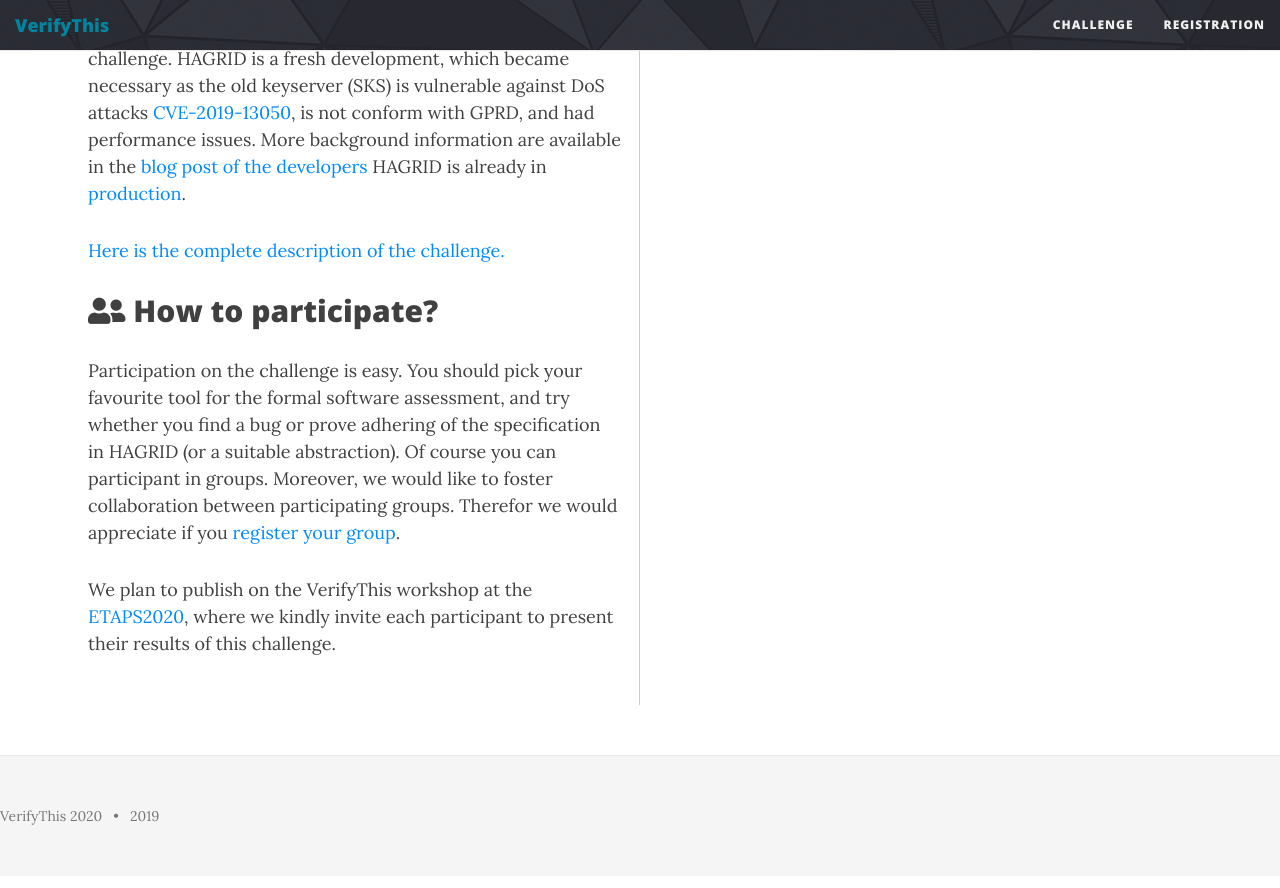
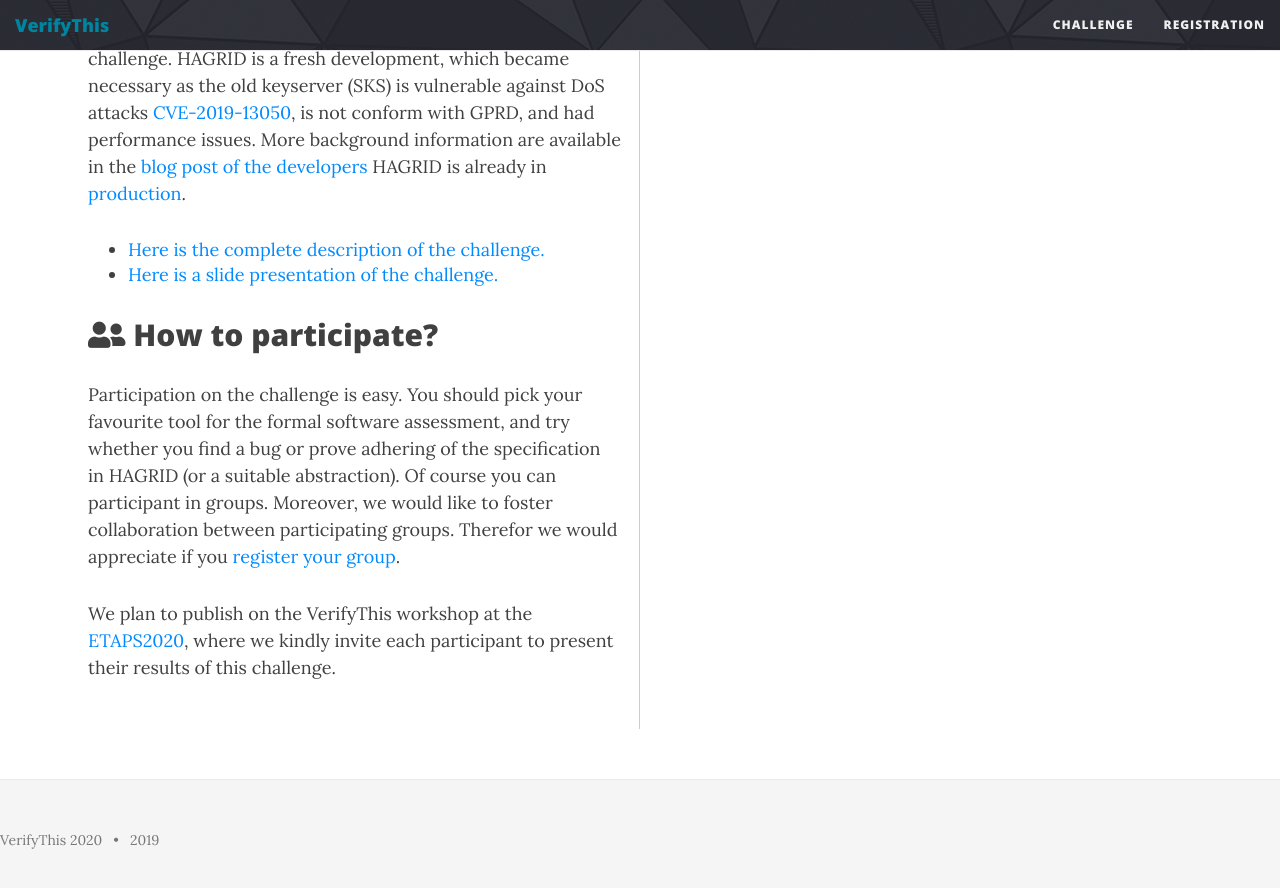
Before and after one commit to verifythis/verifythis.github.io, a Jekyll site: the page built from index.html, in a window 1280 px wide and 900 px high, scrolled down 916 px. Shown: the top 888 px of the window. Built offline with Jekyll 4.4.1, drawn with Linux system fonts in a browser that asks for light colours; the list of posts is cut into pages by our own code.

Commit message:
Update index.html

```diff
--- a/index.html
+++ b/index.html
@@ -62,9 +62,9 @@
                 <a href="https://sequoia-pgp.org/blog/2019/06/14/20190614-hagrid">blog
                     post of the developers</a> HAGRID is already in <a href="https://keys.openpgp.org">production</a>.
             </p>
-            <p>
-                <a href="VerifyThisLongTerm.pdf">Here is the complete description of the challenge.</a>
-            </p>
+            <p><ul><li><a href="VerifyThisLongTerm.pdf">Here is the complete description of the challenge.</a>
+		<li><a href="VerifyThisLongTermSlides.pdf">Here is a slide presentation of the challenge.</a>
+		</ul></p>
         </div>
 
         <div class="entry">
```
